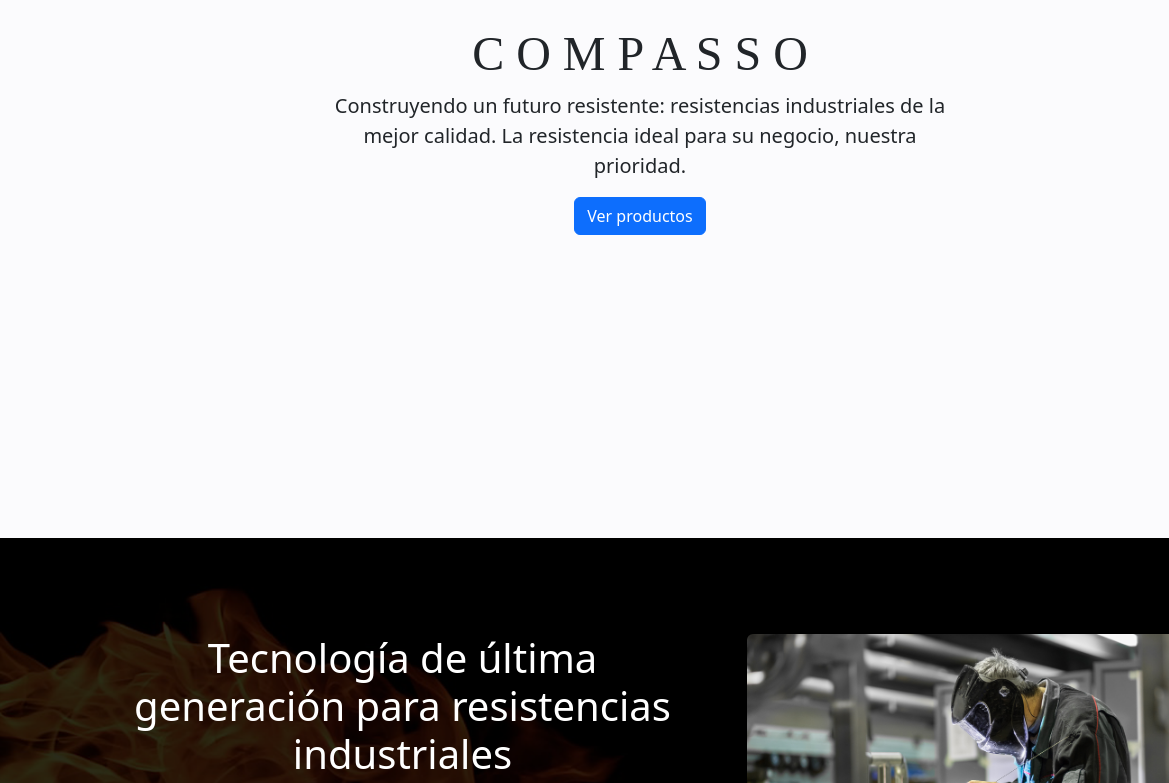
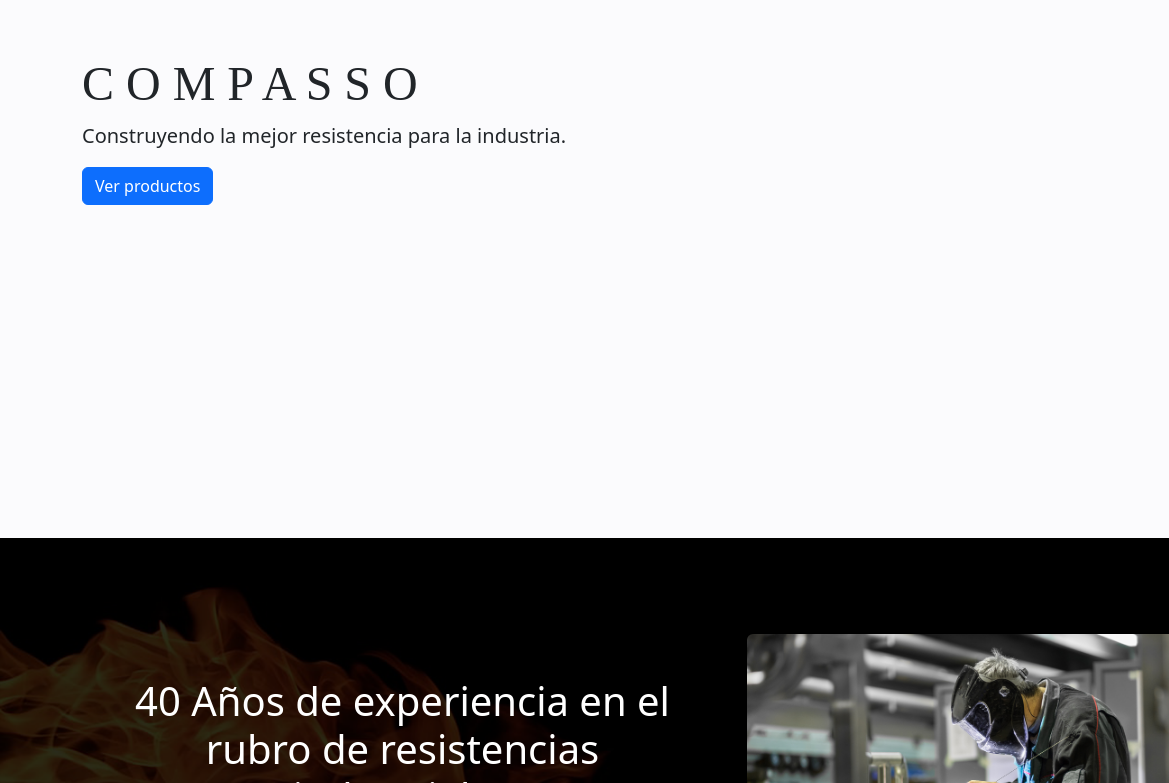
Before and after one commit to AryDegtiar/Pagina-AliciaResistencias, a website: page index.html in a window 1280 px wide. Shown: the part 340-1123 px from the top of the page, 0-1169 px from the left. Drawn offline with nearby package versions, Linux system fonts and the light colour scheme.

Commit message:
se modifico el index: inicio en el lateral izq, se cambio el slogan, tambien la info de la intro. Ademas la info en la seccion de contacto

```diff
--- a/assets/css/style.css
+++ b/assets/css/style.css
@@ -23,7 +23,6 @@ body {
 .cover-container {
   max-width: 42em;
 }
-
 
 /*
  * Header
@@ -120,3 +119,11 @@ body {
     padding-right: 10rem !important;
   }
 }
+
+
+@media (min-width: 1024px) {
+  #inicio p{
+    max-width: 50%;
+  }
+
+}
--- a/index.html
+++ b/index.html
@@ -49,11 +49,11 @@
 
     <!-- inicio -->
     <section class="container-fluid" id="inicio">
-        <div class="container-fluid cover-container h-100">
-          <div class="row h-100 d-flex justify-content-center align-items-center">
-            <div class="text-center animate__animated animate__fadeIn">
+        <div class="container h-100">
+          <div class="row h-100 d-flex align-items-center">
+            <div class="animate__animated animate__fadeIn">
               <h1 class="content" style="font-size: calc(1.8rem + 1.5vw);font-family: Constantia;">C O M P A S S O</h1>
-              <p class="lead content">Construyendo un futuro resistente: resistencias industriales de la mejor calidad. La resistencia ideal para su negocio, nuestra prioridad.</p>
+              <p class="lead content">Construyendo la mejor resistencia para la industria.</p>
                 <a href="#productos"> <button  type="button" class="btn btn-primary">Ver productos</button> </a>
               </p>
             </div>
@@ -74,10 +74,10 @@
                 <div class="d-flex justify-items-center align-items-center text-center h-100" >
                   <div class="row px-5">
                     <div class="col-12">
-                      <h1 class="text-white tag">Tecnología de última generación para resistencias industriales</h1>
+                      <h1 class="text-white tag">40 Años de experiencia en el rubro de resistencias industriales</h1>
                     </div>
                     <div class="col-12">
-                      <p class="text-white tag">¡Maximice la eficiencia de su industria con resistencias industriales de última generación! En nuestra fabrica de resistencias industriales ofrecemos una amplia gama de productos para satisfacer las necesidades de sus proyectos. Desde resistencias de precisión hasta resistencias para uso general, ofrecemos resistencias que cumplen con los estándares de calidad más altos del mercado.</p>
+                      <p class="text-white tag">Nos destaca la responsabilidad, calidad del producto que fabricamos con nuestro equipo.</p>
                     </div>
                   </div>
                 </div>
```
Also changed, not shown: contacto.html (+1 -8 lines).
